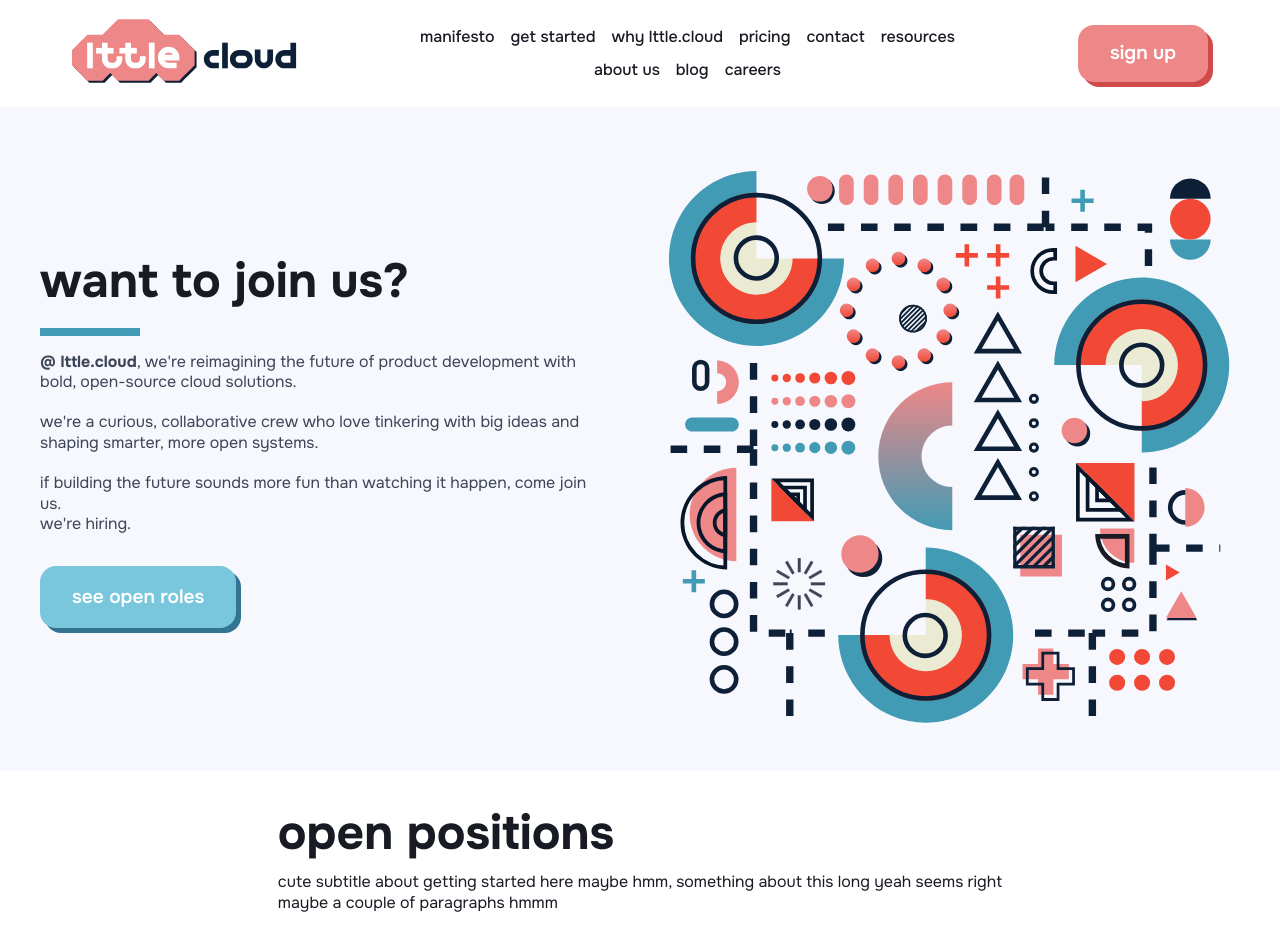
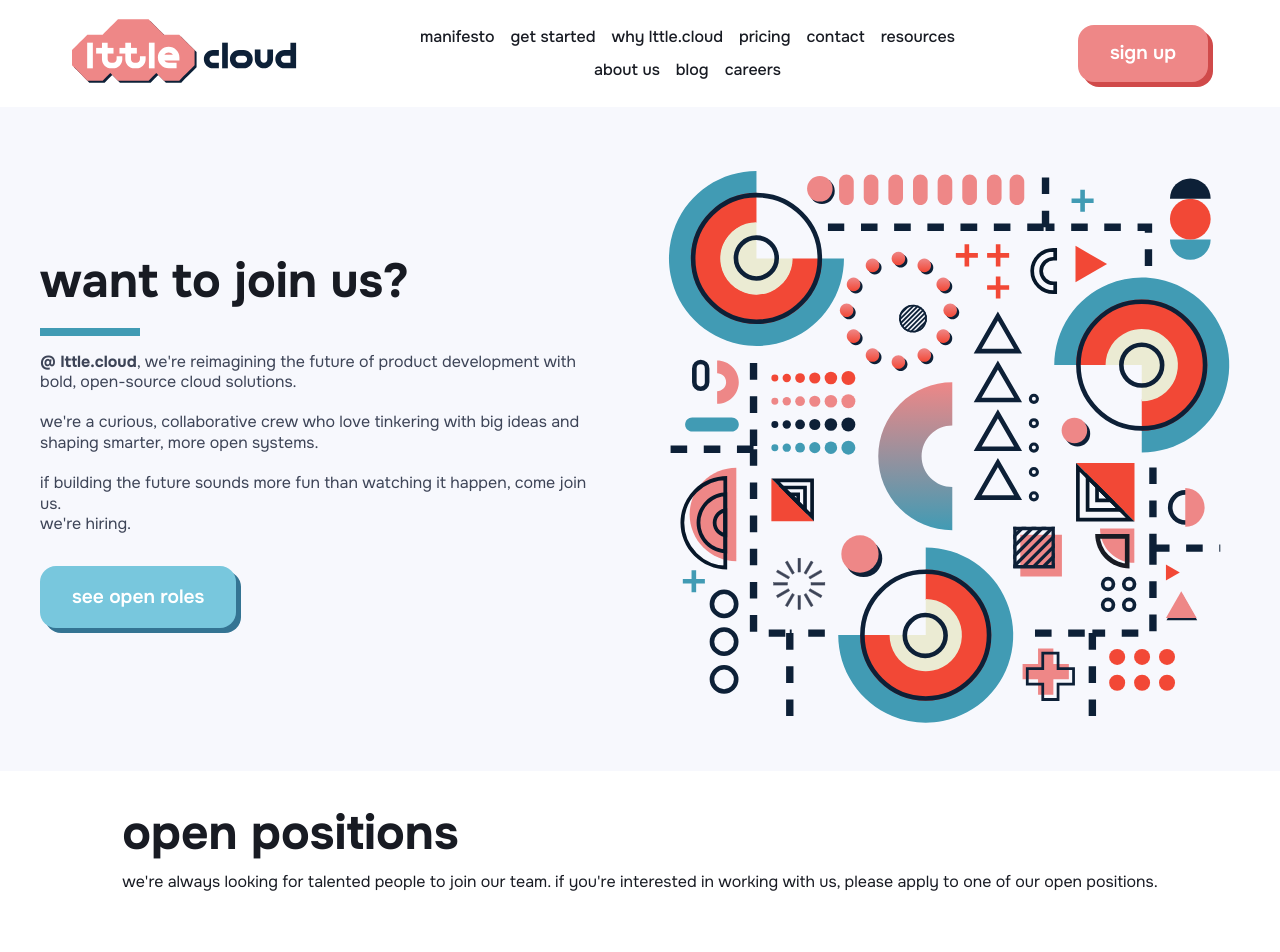
Before and after one commit to lttle-cloud/landing-page, a Next.js app: page /careers in a window 1280 px wide. Shown: the top 952 px of the page. Built offline with nearby package versions, Linux system fonts and the light colour scheme.

Commit message:
update careers page

```diff
--- a/src/app/careers/careers-client.tsx
+++ b/src/app/careers/careers-client.tsx
@@ -166,9 +166,9 @@ export default function CareersClient() {
                     <div className={careersClasses.listTitle}>
                         <h2>open positions</h2>
                         <p>
-                            cute subtitle about getting started here maybe hmm,
-                            something about this long yeah seems right
-                            <br /> maybe a couple of paragraphs hmmm
+                            we&apos;re always looking for talented people to join
+                            our team. if you&apos;re interested in working with
+                            us, please apply to one of our open positions.
                         </p>
                     </div>
                     <div className={careersClasses.list}>
```
